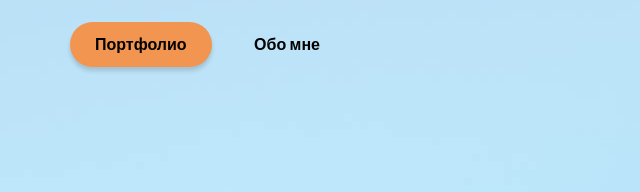
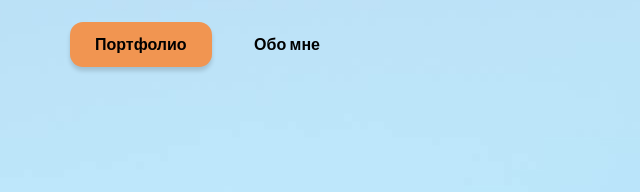
Before and after one commit to Loisteg/Loisteg.github.io, a website: page src/index.html in a window 1280 px wide. Shown: the part 362-554 px from the top of the page, 0-640 px from the left. Drawn offline with nearby package versions, Linux system fonts and the light colour scheme; files that its build step writes are made by us from their sources; files whose address does not match are found by name.

Commit message:
Fixed border-radius of buttons

```diff
--- a/src/sass/blocks/_buttons.scss
+++ b/src/sass/blocks/_buttons.scss
@@ -1,7 +1,7 @@
 .btn {
     height: 45px;
     background: $main-color;
-    border-radius: 25px;
+    border-radius: 13px;
     box-shadow: 0px 4px 4px rgba(0, 0, 0, 0.15);
     padding: 12px 25px;
     &:hover {
```
Also changed, not shown: dist/css/style.min.css.
